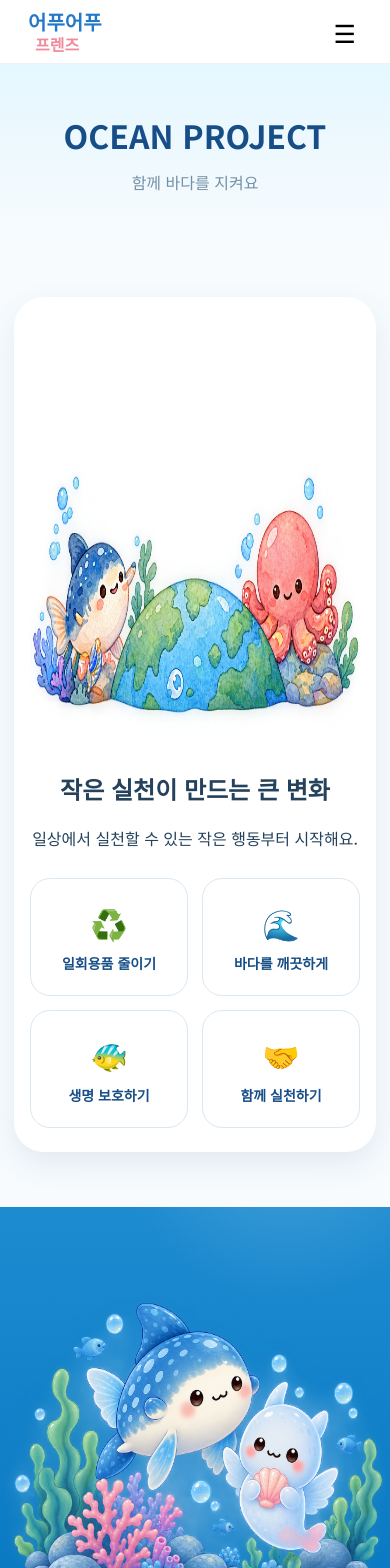
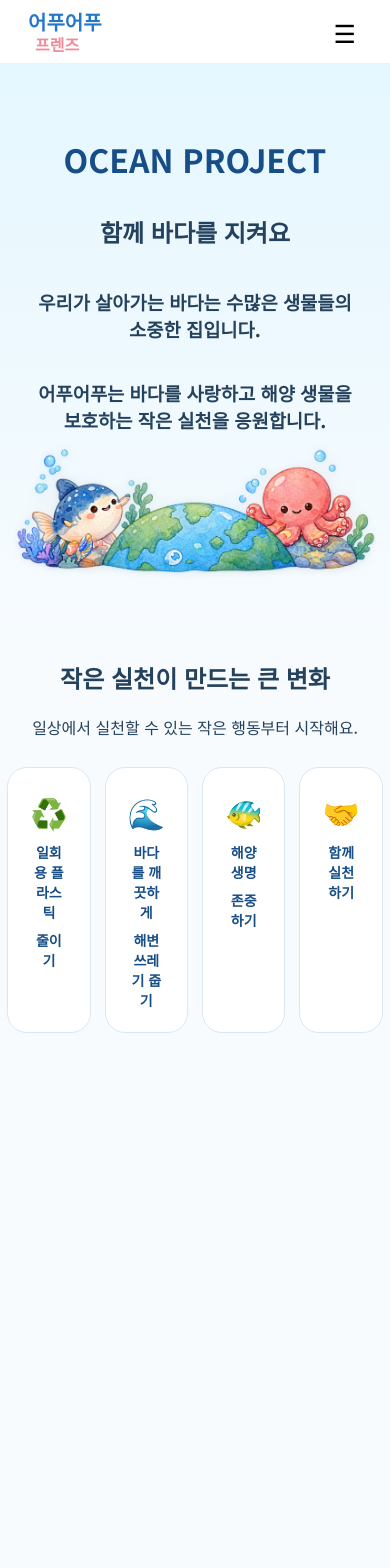
Before and after one commit to Mu-jun/apu-apu-friends-nextjs, a Next.js app: page /ocean in a window 390 px wide. Shown: the top 1568 px of the page. After the commit the page ends 1033 px from the top, so only its background shows below. Built offline with nearby package versions, Linux system fonts and the light colour scheme.

Commit message:
ocean 페이지 수정

```diff
--- a/app/globals.css
+++ b/app/globals.css
@@ -285,6 +285,7 @@ button {
   margin-top: 28px;
 }
 .feature {
+  width: 150px;
   padding: 22px;
   border-radius: 20px;
   background: #fff;
@@ -364,20 +365,20 @@ button {
   color: #9aafbd;
   margin-top: 10px;
 }
-/* .ocean {
-  background: linear-gradient(180deg, #e2f7ff, #c9efff);
-} */
+.ocean > * {
+  display: flex;
+  justify-content: center;
+}
 .oceanBox {
-  padding: 45px;
-  border-radius: 30px;
-  background: #fff;
-  text-align: center;
-  box-shadow: var(--shadow);
-}
-.oceanBox img {
-  width: min(520px, 100%);
-  margin: 0 auto 20px;
-  border-radius: 25px;
+  background-image: url('/assets/ocean-art.png');
+  background-size: contain;
+  background-repeat: no-repeat;
+  background-position: bottom center;
+  height: 30rem;
+  width: 100%;
+  display: flex;
+  flex-direction: column;
+  align-items: center;
 }
 .footer {
   position: relative;
@@ -407,15 +408,20 @@ button {
   position: relative;
   bottom: 0;
   left: 0;
-  width: 100%;
+  width: 25rem;
   height: 100%;
   object-fit: scale-down;
+}
+@media (max-width: 900px) {
+  .footerArt {
+    display: none;
+  }
 }
 .footerInner {
   position: absolute;
   bottom: 0;
   left: 0;
-  padding: 40px 10px 30px 400px;
+  padding: 40px 10px 30px 25rem;
   color: #fff;
   width: 100%;
 }
--- a/app/ocean/page.tsx
+++ b/app/ocean/page.tsx
@@ -1,2 +1,47 @@
-import Image from 'next/image';
-export default function Ocean(){return <><section className="pageHero"><div className="container"><h1>OCEAN PROJECT</h1><p>함께 바다를 지켜요</p></div></section><section className="section ocean"><div className="container"><div className="oceanBox"><Image src="/assets/ocean-art.png" alt="바다를 지키는 어푸어푸 프렌즈" width={700} height={430}/><h2>작은 실천이 만드는 큰 변화</h2><p>일상에서 실천할 수 있는 작은 행동부터 시작해요.</p><div className="featureList"><div className="feature"><div className="emoji">♻️</div><strong>일회용품 줄이기</strong></div><div className="feature"><div className="emoji">🌊</div><strong>바다를 깨끗하게</strong></div><div className="feature"><div className="emoji">🐠</div><strong>생명 보호하기</strong></div><div className="feature"><div className="emoji">🤝</div><strong>함께 실천하기</strong></div></div></div></div></section></>}
+export default function Ocean() {
+  return (
+    <>
+      <section className="pageHero">
+        <div className="container">
+          <div className="oceanBox">
+            <h1>OCEAN PROJECT</h1>
+            <h2>함께 바다를 지켜요</h2>
+            <h3>우리가 살아가는 바다는 수많은 생물들의 소중한 집입니다.</h3>
+            <h3>
+              어푸어푸는 바다를 사랑하고 해양 생물을 보호하는 작은 실천을
+              응원합니다.
+            </h3>
+          </div>
+        </div>
+      </section>
+
+      <div className="container">
+        <div className="ocean">
+          <h2>작은 실천이 만드는 큰 변화</h2>
+          <p>일상에서 실천할 수 있는 작은 행동부터 시작해요.</p>
+          <div className="featureList">
+            <div className="feature">
+              <div className="emoji">♻️</div>
+              <strong>일회용 플라스틱</strong>
+              <strong>줄이기</strong>
+            </div>
+            <div className="feature">
+              <div className="emoji">🌊</div>
+              <strong>바다를 깨끗하게</strong>
+              <strong>해변 쓰레기 줍기</strong>
+            </div>
+            <div className="feature">
+              <div className="emoji">🐠</div>
+              <strong>해양 생명</strong>
+              <strong>존중하기</strong>
+            </div>
+            <div className="feature">
+              <div className="emoji">🤝</div>
+              <strong>함께 실천하기</strong>
+            </div>
+          </div>
+        </div>
+      </div>
+    </>
+  );
+}
```
Also changed, not shown: app/page.tsx (+6 -10 lines).
